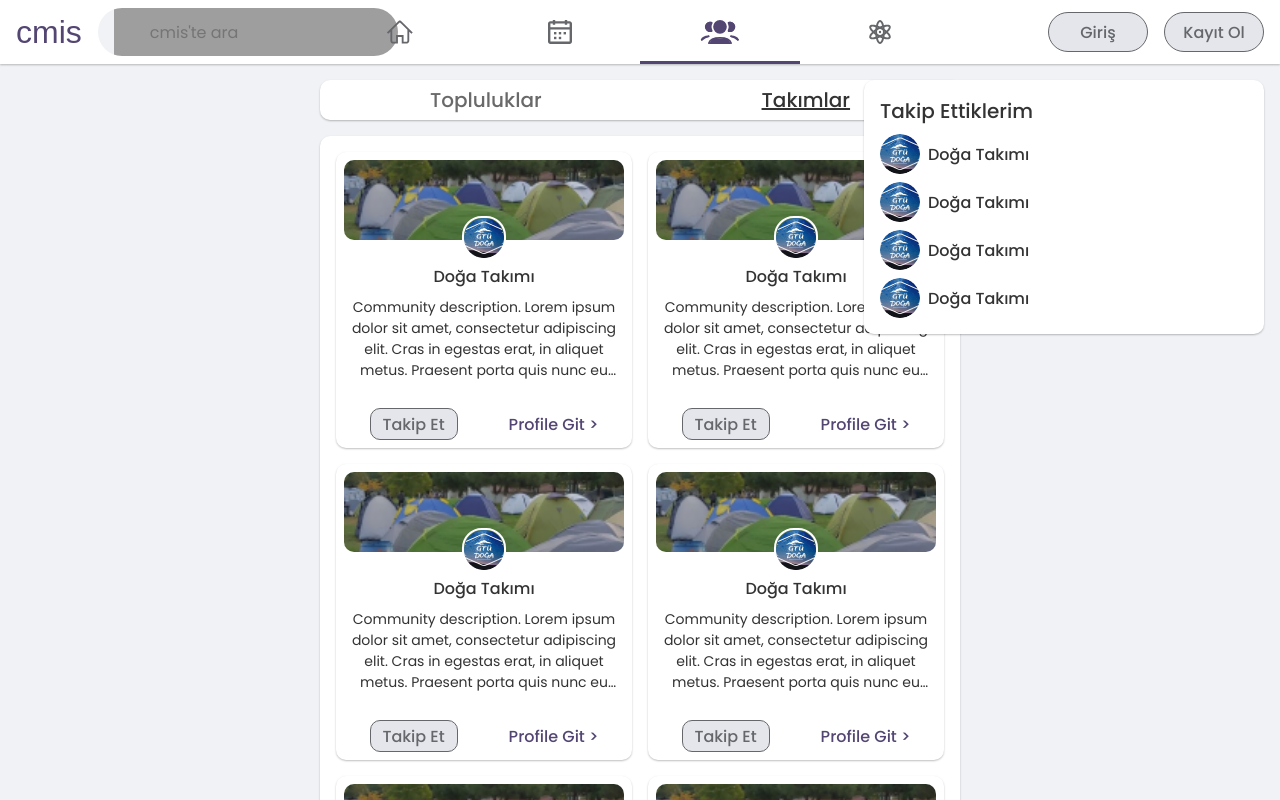
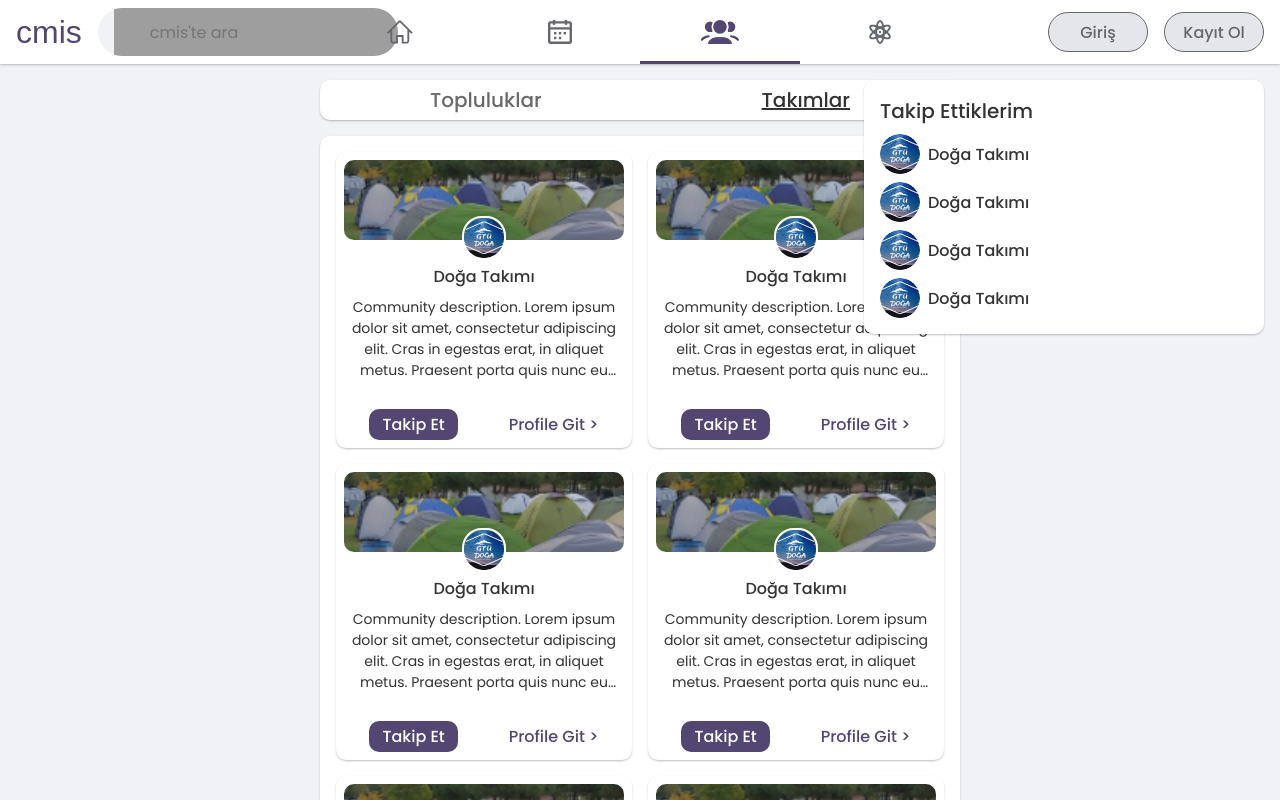
Before and after one commit to los-ingenieros-hermanos/cmis-web, a Next.js app: page /takimlar in a window 1280 px wide. Shown: the top 800 px of the page. Built offline with nearby package versions, Linux system fonts and the light colour scheme; grey boxes are pictures that could not be loaded; a web font is replaced by a local one.

Commit message:
Update communities and teams pages

```diff
--- a/components/CommunitiesPage/CommunitiesPage.js
+++ b/components/CommunitiesPage/CommunitiesPage.js
@@ -1,6 +1,9 @@
 import styles from './CommunitiesPage.module.scss';
 import { Link, ListSidebar, Tabs } from 'components';
 import Image from 'next/image';
+import { useEffect, useState } from 'react';
+import clsx from 'clsx';
+import { nanoid } from 'nanoid';
 
 const dummyCommunity = {
   name: 'GTÜ Bilgisayar Topluluğu',
@@ -8,6 +11,7 @@ const dummyCommunity = {
   bannerSrc: '/images/banner1.png',
   description:
     'Community description. Lorem ipsum dolor sit amet, consectetur adipiscing elit. Cras in egestas erat, in aliquet metus. Praesent porta quis nunc eu elerisque. Sed id nulla venenatis tortor euismod imperdiet ac sed augue.',
+  isFollowed: false,
 };
 
 const dummyTeam = {
@@ -16,6 +20,7 @@ const dummyTeam = {
   bannerSrc: '/images/banner2.png',
   description:
     'Community description. Lorem ipsum dolor sit amet, consectetur adipiscing elit. Cras in egestas erat, in aliquet metus. Praesent porta quis nunc eu elerisque. Sed id nulla venenatis tortor euismod imperdiet ac sed augue.',
+  isFollowed: false,
 };
 
 const mainCommunitiesList = Array(9).fill(<MainListElement data={dummyCommunity} />);
@@ -25,6 +30,12 @@ const mainTeamsList = Array(9).fill(<MainListElement data={dummyTeam} />);
 const followedTeamsList = Array(4).fill(<FollowedListElement data={dummyTeam} />);
 
 function MainListElement({ data }) {
+  const [isFollowed, setIsFollowed] = useState(data.isFollowed);
+
+  function onFollowClicked() {
+    setIsFollowed((oldIsFollowed) => !oldIsFollowed);
+  }
+
   return (
     <li className={styles.mainListElement}>
       <div className={styles.banner} style={{ backgroundImage: `url(${data.bannerSrc})` }}></div>
@@ -32,10 +43,10 @@ function MainListElement({ data }) {
       <h2>{data.name}</h2>
       <p>{data.description}</p>
       <div className={styles.buttons}>
-        <button className={styles.followBtn}>Takip Et</button>
-        <Link className={styles.profileLink} href='#'>
-          Profile Git {'>'}
-        </Link>
+        <button onClick={onFollowClicked} className={clsx(isFollowed && styles.followed)}>
+          {isFollowed ? 'Takipten Çık' : 'Takip Et'}
+        </button>
+        <Link href='#'>Profile Git {'>'}</Link>
       </div>
     </li>
   );
--- a/components/CommunitiesPage/CommunitiesPage.module.scss
+++ b/components/CommunitiesPage/CommunitiesPage.module.scss
@@ -75,18 +75,12 @@
     justify-content: space-around;
     align-items: center;
 
-    .followBtn {
-      background-color: #e4e6eb;
-      font-weight: 500;
-      color: #65676b;
-      border: 1px solid #65676b;
-      border-radius: $border-radius-big;
-      width: 88px;
-      height: 32px;
-      cursor: pointer;
-    }
+    .followed {
+      background-color: $red;
 
-    .profileLink {
+      &:hover {
+        background-color: $red-darker;
+      }
     }
   }
 }
--- a/styles/_macros.scss
+++ b/styles/_macros.scss
@@ -1,5 +1,11 @@
+@use 'sass:color';
+
 $header-height: 64px;
 $main-color: #544673;
+$main-color-darker: color.scale($main-color, $lightness: -15%);
+$main-color-lighter: color.scale($main-color, $lightness: 15%);
+$red: #bf1515;
+$red-darker: color.scale($red, $lightness: -9%);
 $border-radius-big: 10px;
 $border-radius-small: 5px;
 $box-shadow: 0 1px 2px 0 rgba(0, 0, 0, 0.25);
--- a/styles/globals.scss
+++ b/styles/globals.scss
@@ -38,6 +38,24 @@ a {
   text-decoration: none;
   color: $main-color;
   font-weight: 500;
+
+  &:hover {
+    color: $main-color-lighter;
+  }
+}
+
+button {
+  background-color: $main-color;
+  font-weight: 500;
+  color: white;
+  border: none;
+  border-radius: $border-radius-big;
+  padding: 3px 13px;
+  cursor: pointer;
+
+  &:hover {
+    background-color: $main-color-darker;
+  }
 }
 
 .centerVertically {
```
